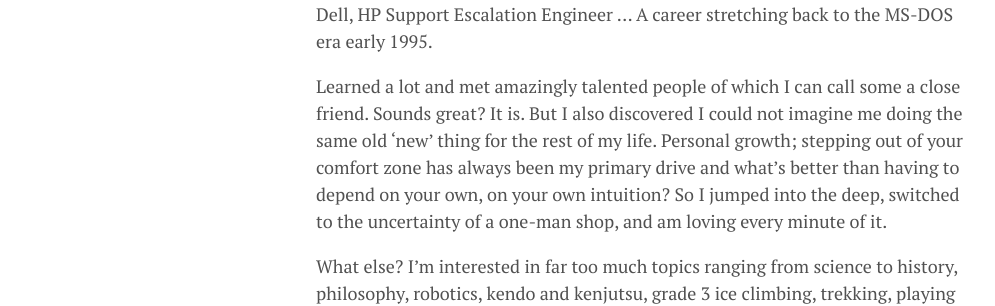
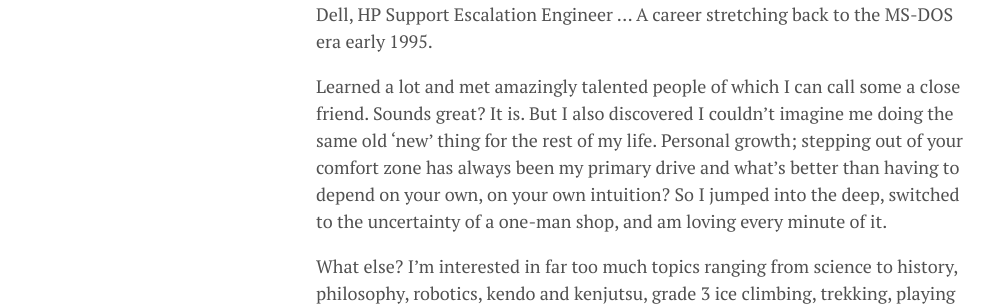
Before and after one commit to lgeurts/lgeurts.github.io, a Jekyll site: the page built from about.md, in a window 1280 px wide. Shown: the part 609-915 px from the top of the page, without its empty margins (0-995 px from the left). Built offline with Jekyll 4.4.1, drawn with Linux system fonts in a browser that asks for light colours; nearby versions of some CDN libraries.

Commit message:
Update about.md

```diff
--- a/about.md
+++ b/about.md
@@ -8,7 +8,7 @@
 I am a self-employed DevOps and Cloud Platforms Engineer, living in the central north of France.
 In a former life I was a Microsoft PFE, T3 Escalation Engineer at Dell, HP Support Escalation Engineer ... A career stretching back to the MS-DOS era early 1995.
 
-Learned a lot and met amazingly talented people  of which I can call some a close friend. Sounds great? It is. But I also discovered I could not imagine me doing the same old 'new' thing for the rest of my life. Personal growth; stepping out of your comfort zone has always been my primary drive and what's better than having to depend on your own, on your own intuition? So I jumped into the deep, switched to the uncertainty of a one-man shop, and am loving every minute of it.
+Learned a lot and met amazingly talented people  of which I can call some a close friend. Sounds great? It is. But I also discovered I couldn't imagine me doing the same old 'new' thing for the rest of my life. Personal growth; stepping out of your comfort zone has always been my primary drive and what's better than having to depend on your own, on your own intuition? So I jumped into the deep, switched to the uncertainty of a one-man shop, and am loving every minute of it.
 
 What else? I'm interested in far too much topics ranging from science to history, philosophy, robotics, kendo and kenjutsu, grade 3 ice climbing, trekking, playing drums, gaming, traveling planet earth, foreign languages, and many more.
 
```
